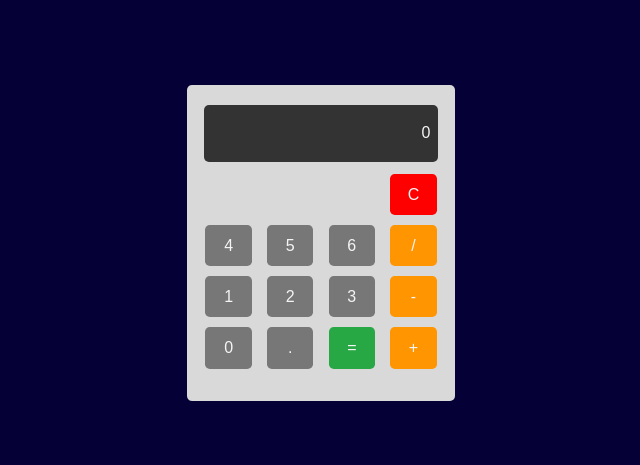
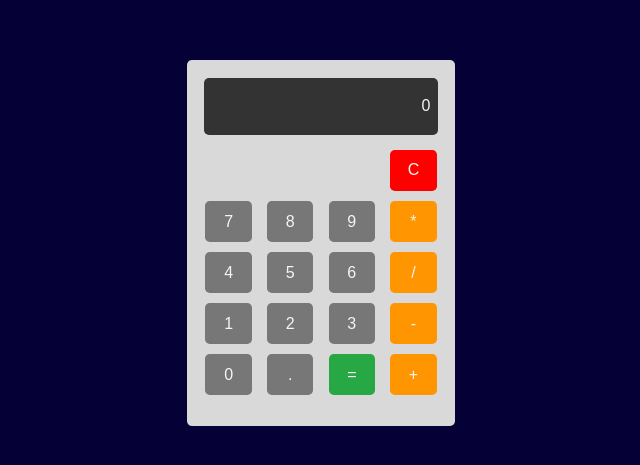
Before and after one commit to lati-tibabu/calculator_app, a plain HTML site: page index.html in a window 1280 px wide. Shown: the part 157-622 px from the top of the page, without its empty margins (319-959 px from the left). Drawn offline with Linux system fonts and the light colour scheme.

Commit message:
Update index.html

```diff
--- a/index.html
+++ b/index.html
@@ -16,8 +16,12 @@
           <div class="C_btn button" onclick="clearDisplay()">C</div>
         </div>
         <div class="numpad_btn">
-
-
+          <div class="btn_section">
+            <div class="numbers button" onclick="appendNumber('7')">7</div>
+            <div class="numbers button" onclick="appendNumber('8')">8</div>
+            <div class="numbers button" onclick="appendNumber('9')">9</div>
+            <div class="operations button" onclick="appendOperator('*')">*</div>
+          </div>
           <div class="btn_section">
             <div class="numbers button" onclick="appendNumber('4')">4</div>
             <div class="numbers button" onclick="appendNumber('5')">5</div>
```
